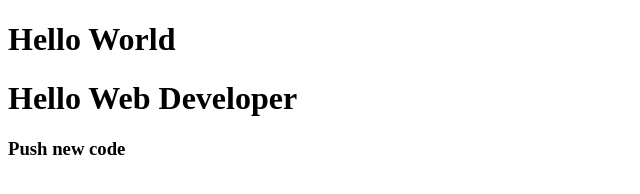
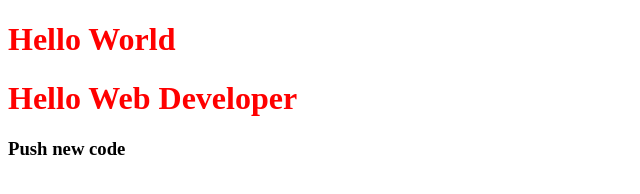
Before and after one commit to Ibrahim-K98han/my-first-repos, a plain HTML site: page index.html in a window 1280 px wide. Shown: the whole page, without its empty margins (0-640 px from the left). Drawn offline with Linux system fonts and the light colour scheme.

Commit message:
heading color change

```diff
--- a/style.css
+++ b/style.css
@@ -1,3 +1,3 @@
-p{
+h1{
     color: red;
 }
```
